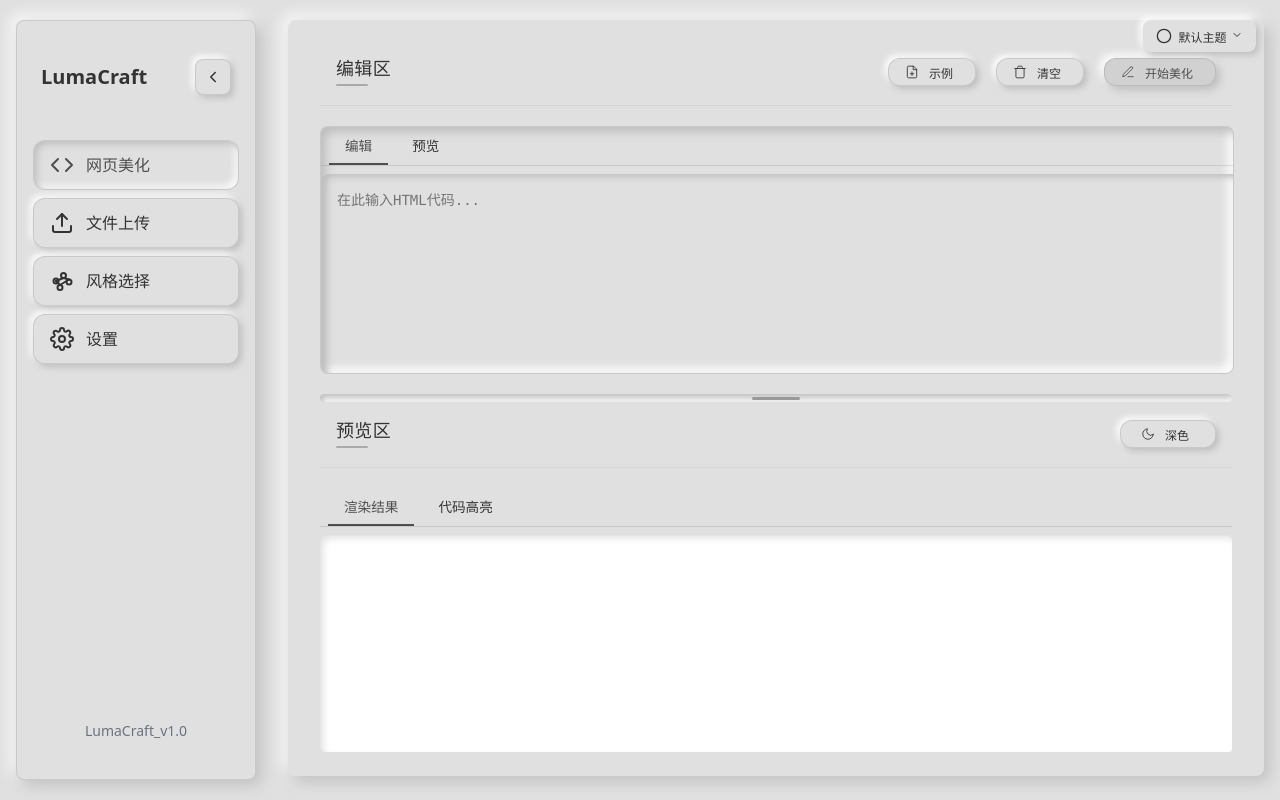
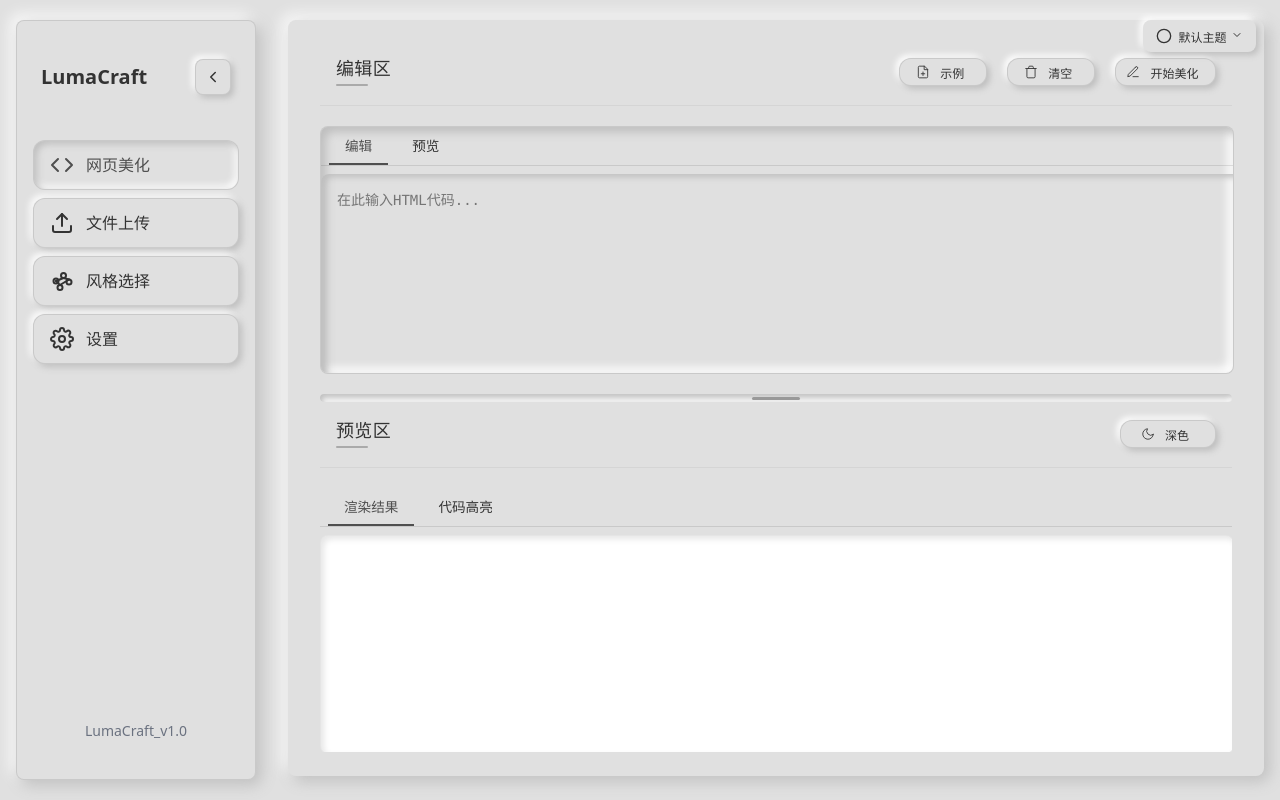
Before and after one commit to 08820048/aui, a Vue app: page / in a window 1280 px wide. Built offline with nearby package versions, Linux system fonts and the light colour scheme.

Commit message:
Make beautify button style consistent with other buttons

```diff
--- a/src/components/CodeEditor/CodeEditor.vue
+++ b/src/components/CodeEditor/CodeEditor.vue
@@ -115,10 +115,10 @@ const clearCode = () => {
         </button>
 
         <button
-          class="action-btn neu-flat-sm beautify-btn"
+          class="action-btn neu-flat-sm"
           @click="beautifyCode"
           title="美化代码"
-          style="height: 28px; font-size: 12px; padding: 4px 10px; background-color: rgba(var(--neu-primary-color-rgb), 0.1) !important;"
+          style="height: 28px; font-size: 12px; padding: 4px 10px;"
         >
           <svg xmlns="http://www.w3.org/2000/svg" style="width: 14px; height: 14px;" viewBox="0 0 24 24" fill="none" stroke="currentColor" stroke-width="1.5" stroke-linecap="round" stroke-linejoin="round">
             <path d="M12 20h9"></path>
@@ -260,15 +260,7 @@ const clearCode = () => {
   overflow: visible; /* 防止图标被裁剪 */
 }
 
-.beautify-btn {
-  color: var(--neu-primary-color) !important; /* 使用主题主色，并强制应用 */
-  font-weight: 600; /* 增加字重 */
-  background-color: rgba(var(--neu-primary-color-rgb, 79, 79, 79), 0.1) !important; /* 半透明主色背景 */
-  min-width: 7rem; /* 进一步增加宽度，突出主要按钮 */
-  box-shadow: 4px 4px 8px var(--neu-shadow-dark), -4px -4px 8px var(--neu-shadow-light) !important; /* 增强阴影效果 */
-  border: 1px solid var(--neu-border-color) !important; /* 确保边框也响应主题 */
-  transition: all var(--transition-time) ease !important; /* 确保过渡效果 */
-}
+/* 移除美化按钮的特殊样式，使其与其他按钮保持一致 */
 
 .editor-content {
   flex: 1;
```
